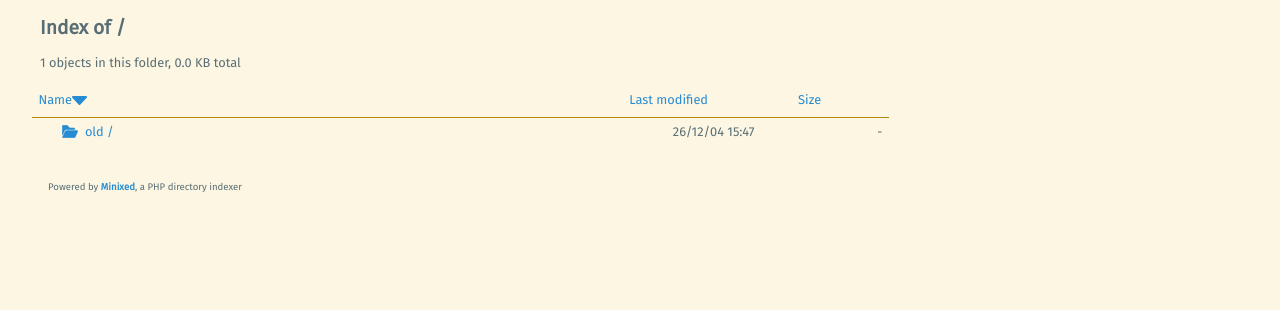
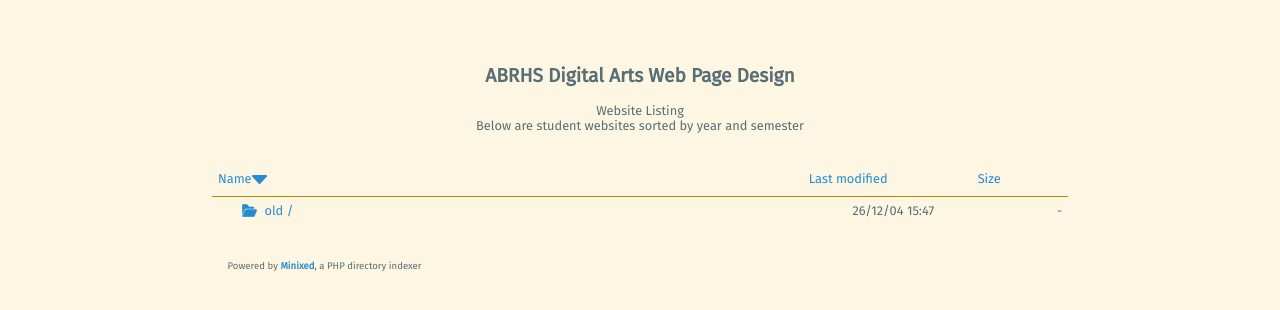
Before and after one commit to Orangian/wd, a PHP site: page /index.php in a window 1280 px wide. Shown: the top 310 px of the page. Run offline with PHP 8.4, Linux system fonts and the light colour scheme; some web fonts are replaced.

Commit message:
2023-06-05

```diff
--- a/index.php
+++ b/index.php
@@ -197,12 +197,17 @@
 	<title><?php echo getTitleHTML($title) ?></title>
 
 </head>
-<body <?php if ($alignment == 'left') echo 'id="left"' ?>>
+<body <?php if ($alignment == 'center') echo 'id="center"' ?>>
+
+	<main>
+		<div id="toppadding"></div>
+		<div id="mainheader">
+			<h1>ABRHS Digital Arts Web Page Design</h1>
+			<h2>Website Listing</h2>
+			<p>Below are student websites sorted by year and semester</p>
+		</div>
 
 		<div id="wrapper">
-
-		<h1><?php echo getTitleHTML($title, $breadcrumbs) ?></h1>
-		<h2><?php echo getTitleHTML($subtitle, $breadcrumbs) ?></h2>
 
 			<ul id="header">
 
@@ -254,5 +259,7 @@
 
 		</div>
 
+	</main>
+
 </body>
 </html>
--- a/layout.php
+++ b/layout.php
@@ -198,4 +198,27 @@ ul li.item a span {
     gap: 1ch;
 }
 
+body {
+    animation: fadeInAnimation ease 1.5s;
+    animation-iteration-count: 1;
+    animation-fill-mode: forwards;
+}
+
+@keyframes fadeInAnimation {
+    0% {
+        opacity: 0;
+    }
+    100% {
+        opacity: 1;
+    }
+}
+
+#mainheader {
+    margin-bottom: 2rem;
+}
+
+#toppadding {
+    margin-bottom: 4rem;
+}
+
 </style>
```
Also changed, not shown: 1 other file. Lines whose indentation alone changed are shown as unchanged.
